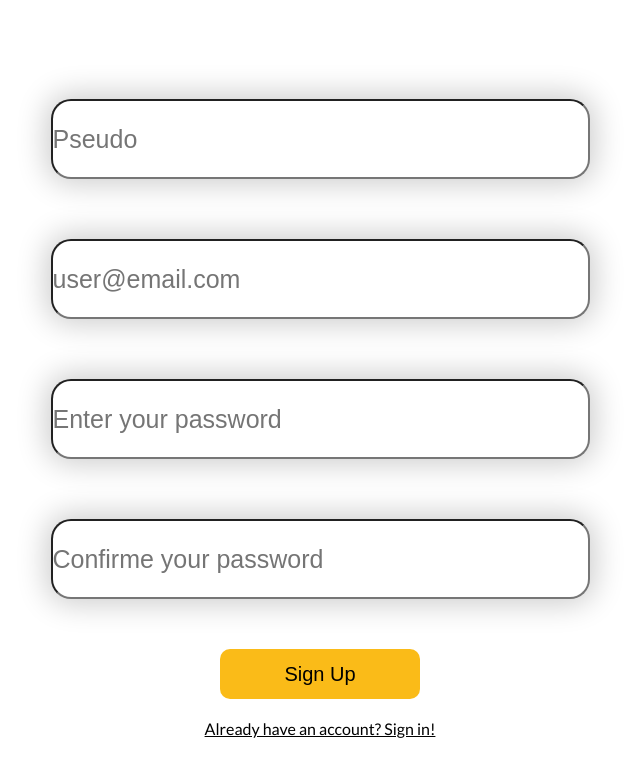
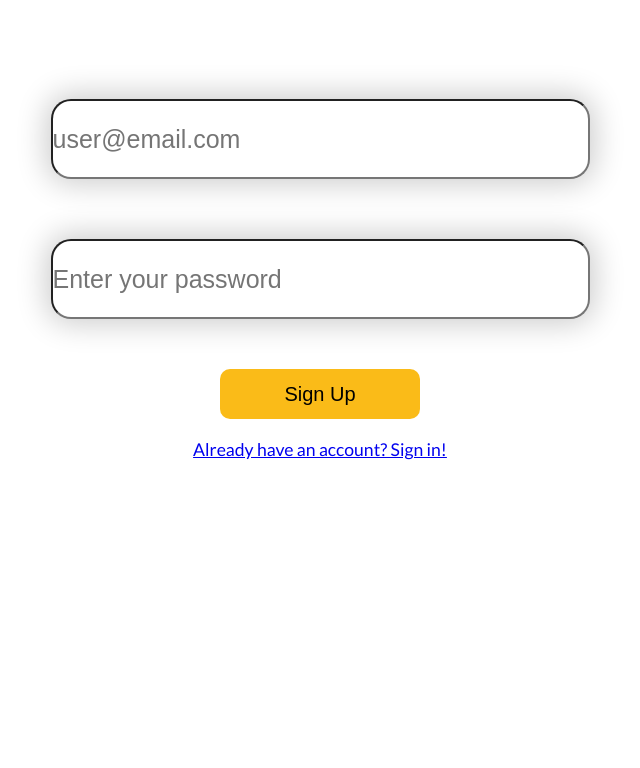
Before and after one commit to WildCodeSchool/2109-wns-lyon-the5chickpeas-front, a React (Create React App) app in the folder front-the5chickpeas/: page /signup in a window 1280 px wide. Shown: the part 255-1023 px from the top of the page, without its empty margins (320-960 px from the left). After the commit the page ends 800 px from the top, so only its background shows below. Built offline with nearby package versions, Linux system fonts and the light colour scheme.

Commit message:
feat (104) Signup connected to db

```diff
--- a/front-the5chickpeas/src/App.tsx
+++ b/front-the5chickpeas/src/App.tsx
@@ -3,6 +3,7 @@ import React from 'react';
 import Homepage from './pages/Homepage';
 import Login from './pages/Login';
 import SignUp from './pages/SignUp';
+import Profile from './pages/Profile';
 // import ValidateAccount from './pages/Homepage';
 // styles
 import GlobalStyle from './components/Global';
@@ -22,6 +23,7 @@ function App() {
                 <Route path="/" element={<Homepage/>} />
                 <Route path="/signup" element={<SignUp/>} />
                 <Route path="/login" element={<Login/>} />
+                <Route path="/profile" element={<Profile/>} />
                 <Route path="/validate-account/:token" element={<ValidateAccount />}></Route>
             </Routes>
         </BrowserRouter>
--- a/front-the5chickpeas/src/index.tsx
+++ b/front-the5chickpeas/src/index.tsx
@@ -12,13 +12,13 @@ import {
 } from "@apollo/client";
 
 const client = new ApolloClient({
-  uri: 'http://localhost:3001/',
+  uri: 'http://localhost:3001',
   cache: new InMemoryCache()
 });
 
 ReactDOM.render(
   <ApolloProvider client={client}>
-     <App />
+    <App />
   </ApolloProvider>,
   document.getElementById('root'),
 );
--- a/front-the5chickpeas/src/pages/Login.tsx
+++ b/front-the5chickpeas/src/pages/Login.tsx
@@ -53,7 +53,8 @@ const Login = () => {
                     />
                     {error !== '' && {error}}
                     <ButtonSignUp>Login</ButtonSignUp>
-                    <p><u>No account? Sign up now!</u></p>
+                    <a href='/signup'>No account? Sign up now!</a>
+
                 </Form>
             </Container>
         </>
--- /dev/null
+++ b/front-the5chickpeas/src/pages/Profile.tsx
@@ -0,0 +1,15 @@
+import React from 'react'
+import SideBar from '../components/SideBar'
+import HeadBar from '../components/HeadBar'
+
+function Profile() {
+    return (
+        <div style={{display:'flex',flexDirection:'row', justifyContent:'center', alignItems:'center', margin: '50px'}}>
+            <HeadBar/>
+            <SideBar/>
+            <h1>Profile Page</h1>
+        </div>
+    )
+}
+
+export default Profile
--- a/front-the5chickpeas/src/pages/SignUp.tsx
+++ b/front-the5chickpeas/src/pages/SignUp.tsx
@@ -3,15 +3,35 @@ import { Container } from './styles'
 import { Input, Form, ButtonSignUp } from '../components/FormElements';
 import logo from '../images/Logo.svg';
 import '../App.css'
+import {
+    gql,
+    useMutation
+  } from "@apollo/client";
+//import { useHistory } from 'react-router-dom'; // replace by useNavigate in react-router-dom V6
+import { useNavigate } from 'react-router-dom';
 
 
 const SignUp = () => {
 
-    const [ pseudo, setPseudo] = useState('')
+    //const [ pseudo, setPseudo] = useState('')
     const [ email, setEmail ] = useState('')
     const [ password, setPassword ] = useState('')
-    const [ confPassword, setConfPassword ] = useState('')
-    const [ error, setError ] = useState('')
+    //const [ confPassword, setConfPassword ] = useState('')
+    const [ isSaved, setIsSaved ] = useState(false)
+    //const [ error, setError ] = useState('')
+
+    const navigate = useNavigate();
+
+    const [signup, { data, loading, error }] = useMutation(gql`
+    mutation Signup($password: String!, $email: String!) {
+    signup(password: $password, email: $email) {
+    id
+    email
+    password
+    }
+}
+    `
+);
 
     return (
         <>
@@ -32,10 +52,20 @@ const SignUp = () => {
                     if (result.data.success) {
                         setError('');
                     } */
-                    console.log('submiiiiited', pseudo, email, password)
+                    console.log('info from form', /* pseudo, */ email);
+                    signup({variables:{email: email, password:password},
+                    });
+                    //setPseudo('');
+                    setEmail('');
+                    setPassword('');
+                    setIsSaved(true);
+                    navigate('/profile');
+                    console.log('data:', data, isSaved)
+
+
                     }}
                 >
-                    <Input
+{/*                     <Input
                         id="pseudo-input"
                         type="text"
                         placeholder="Pseudo"
@@ -43,7 +73,7 @@ const SignUp = () => {
                         onChange={(e: React.ChangeEvent<HTMLInputElement>) =>
                         setPseudo(e.target.value)
                         }
-                    />
+                    /> */}
                     <Input
                         id="email-input"
                         type="text"
@@ -62,7 +92,7 @@ const SignUp = () => {
                         setPassword(e.target.value)
                         }
                     />
-                    <Input
+{/*                     <Input
                         id="confPassword-input"
                         type="password"
                         placeholder="Confirme your password"
@@ -70,10 +100,11 @@ const SignUp = () => {
                         onChange={(e: React.ChangeEvent<HTMLInputElement>) =>
                         setConfPassword(e.target.value)
                         }
-                    />
+                    /> */}
                     {/*  {error !== '' && <Error>{error}</Error>} */}
                     <ButtonSignUp>Sign Up</ButtonSignUp>
-                    <p><u>Already have an account? Sign in!</u></p>
+                    <a href='/login'>Already have an account? Sign in!</a>
+
                 </Form>
             </Container>
         </>
--- a/front-the5chickpeas/src/pages/ValidateAccount.tsx
+++ b/front-the5chickpeas/src/pages/ValidateAccount.tsx
@@ -27,7 +27,7 @@ function ValidateAccount() {
 
     return (
         <div>
-           <p>Route to validate Account</p>
+            <p>Route to validate Account</p>
         </div>
     )
 }
```
